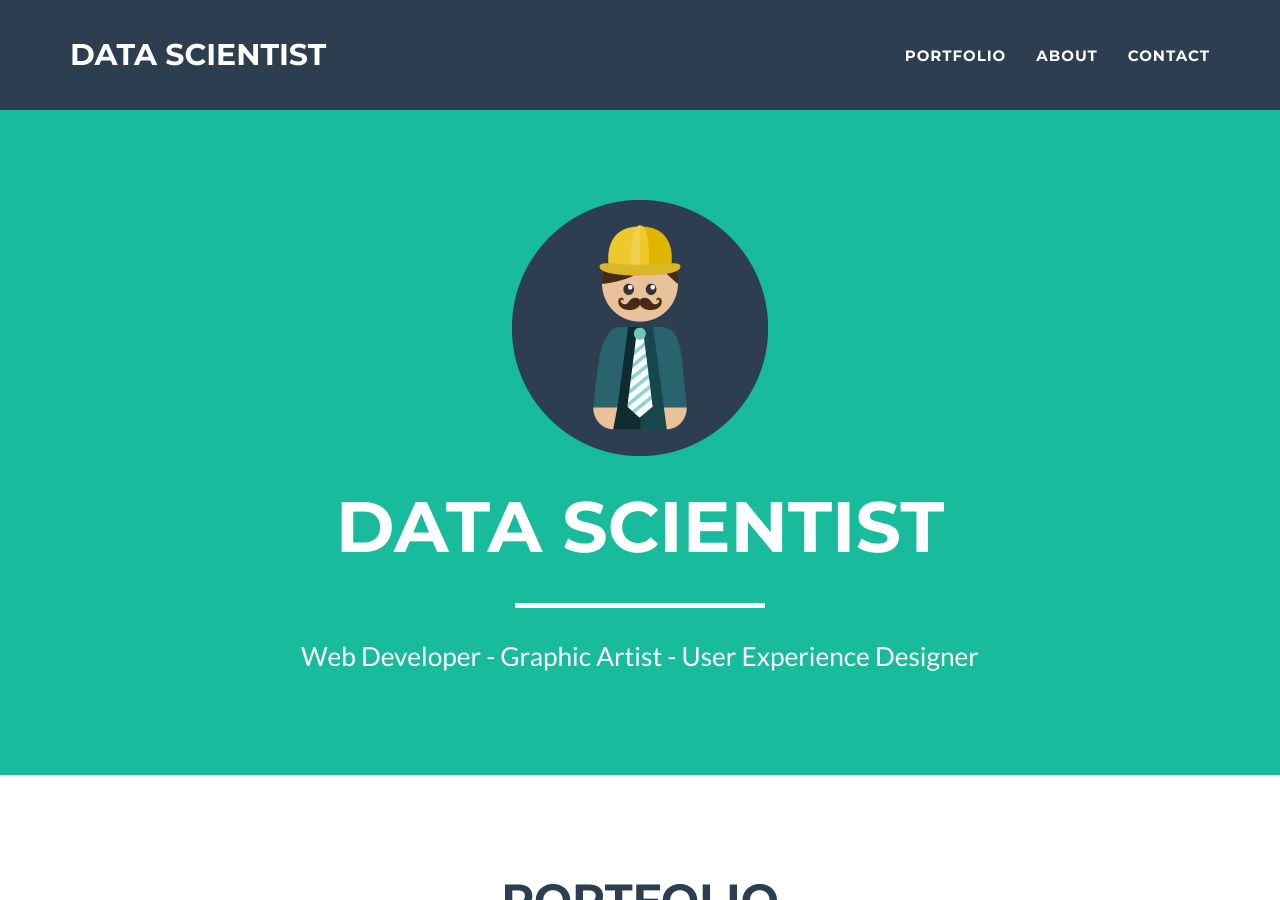
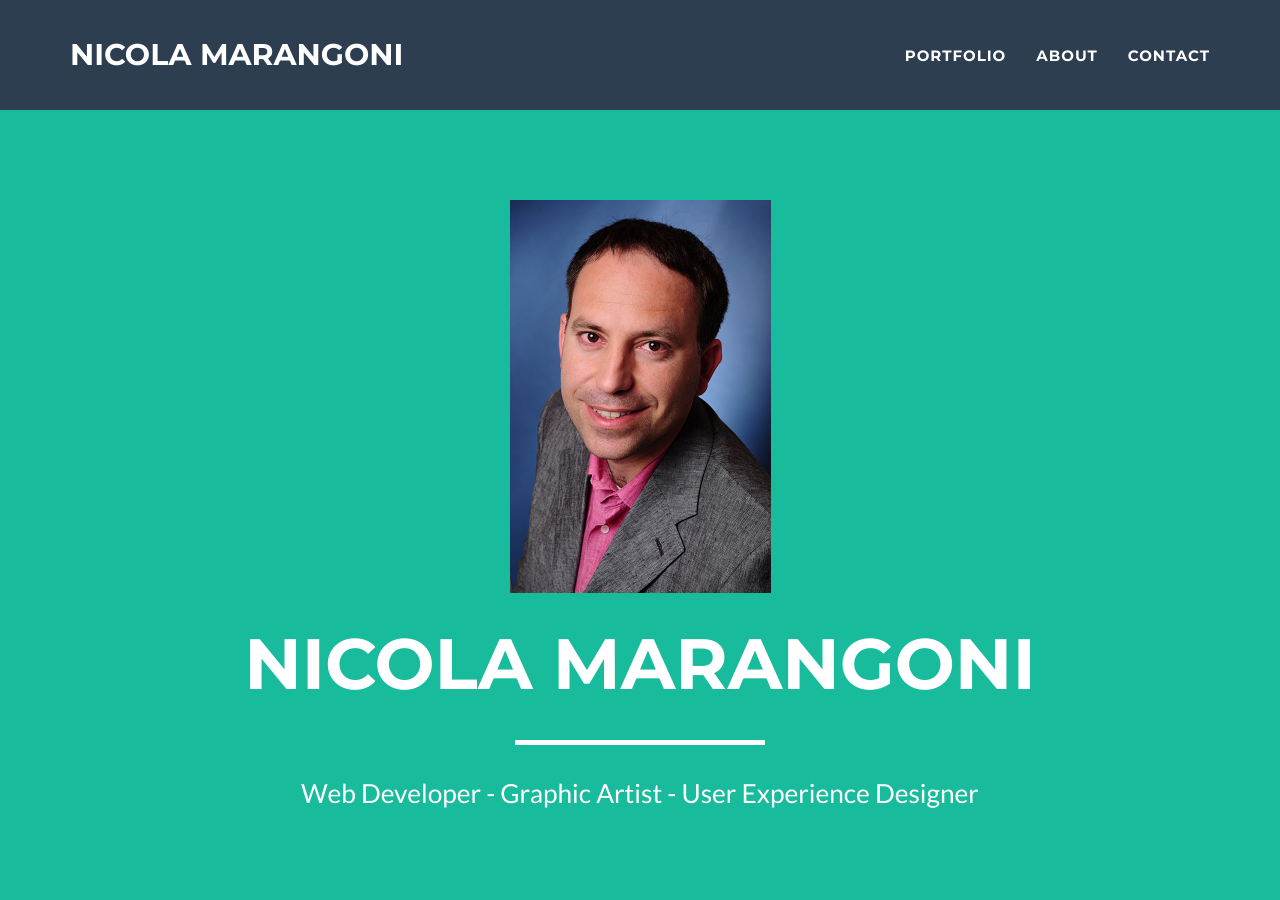
Before and after one commit to nicolamarangoni/nicolamarangoni.github.io, a Jekyll site: the page built from index.html, in a window 1280 px wide and 900 px high. Built offline with Jekyll 4.4.1, drawn with Linux system fonts in a browser that asks for light colours.

Commit message:
new picture

```diff
--- a/_config.yml
+++ b/_config.yml
@@ -1,5 +1,5 @@
 # Site settings
-title: Data Scientist
+title: Nicola Marangoni
 email: nicola.marangoni@gmail.com
 url: https://marangoni.io
 description: "Write an awesome description for your new site here. You can edit this line in _config.yml. It will appear in your document head meta (for Google search results) and in your feed.xml site description."
```
Also changed, not shown: img/profile.png, img/profile_default.png (added).
